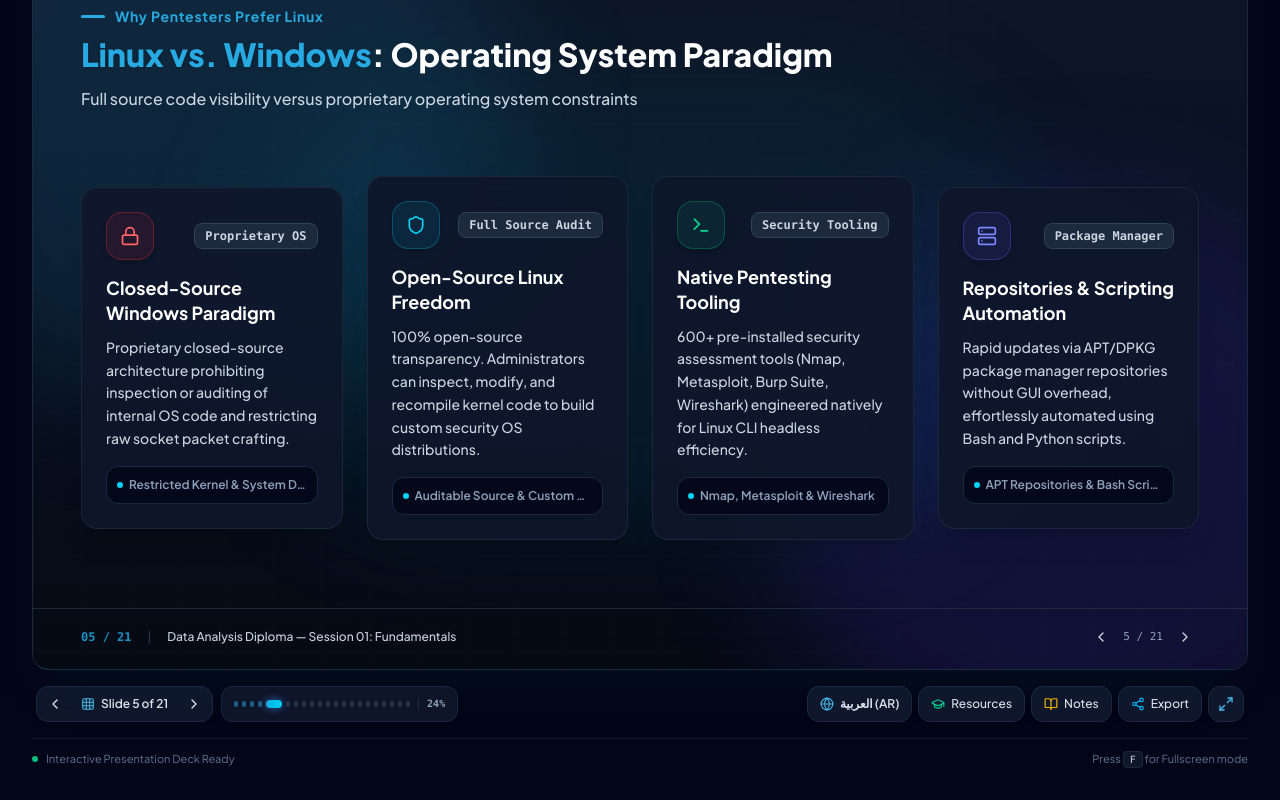
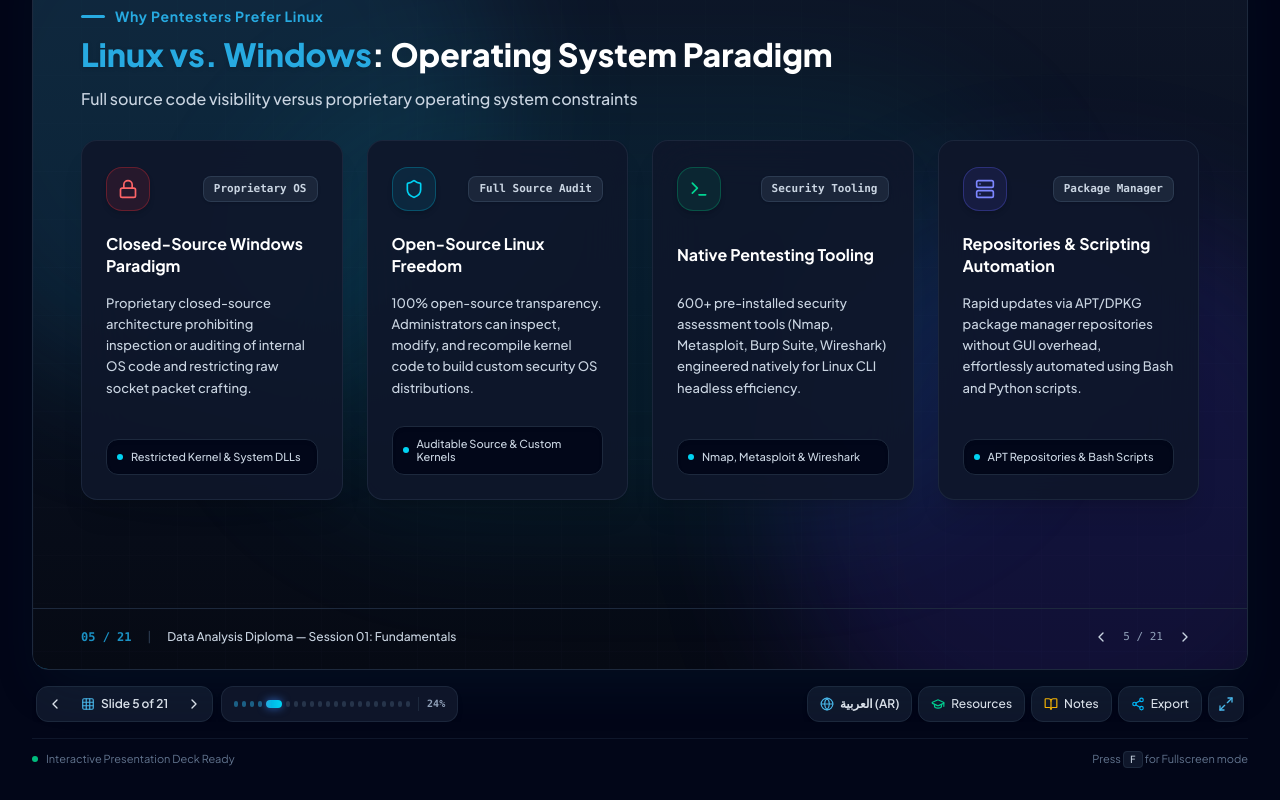
Before and after one commit to Mohannadmedhat/DATA-ANALYSIS, a React (Vite) app: page / in a window 1280 px wide. Both pictures are taken after a click on the button 277 px from the left and 854 px from the top of the page. Shown: the part 150-950 px from the top of the page. Built offline with nearby package versions, Linux system fonts and the light colour scheme.

Commit message:
Standardize card dimensions, title box heights, and capsule layout across Slide 05

```diff
--- a/src/components/visuals/dataAnalysis/DataInRealLifeVisual.tsx
+++ b/src/components/visuals/dataAnalysis/DataInRealLifeVisual.tsx
@@ -35,7 +35,7 @@ export const DataInRealLifeVisual: React.FC<DataInRealLifeVisualProps> = ({ card
     : 'grid-cols-1 sm:grid-cols-2 lg:grid-cols-4';
 
   return (
-    <div className={`grid ${gridColsClass} gap-4 sm:gap-6 w-full h-full items-center py-4 select-none`}>
+    <div className={`grid ${gridColsClass} gap-4 sm:gap-6 w-full h-full items-stretch py-2 select-none`}>
       {cards.map((card, idx) => {
         const meta = getDomainMeta(idx, card);
         return (
@@ -45,36 +45,39 @@ export const DataInRealLifeVisual: React.FC<DataInRealLifeVisualProps> = ({ card
             animate={{ opacity: 1, y: 0 }}
             transition={{ delay: 0.08 * idx, duration: 0.35 }}
             whileHover={{ y: -6 }}
-            className="flex flex-col justify-between min-h-[300px] sm:min-h-[330px] p-5 sm:p-6 rounded-2xl bg-slate-900/90 border border-slate-800/90 shadow-xl hover:border-slate-700 backdrop-blur-xl transition-all group text-start"
+            className="flex flex-col justify-between h-[360px] p-5 sm:p-6 rounded-2xl bg-slate-900/90 border border-slate-800/90 shadow-xl hover:border-slate-700 backdrop-blur-xl transition-all group text-start"
           >
-            <div>
-              {/* Icon & Badge Header */}
-              <div className="flex items-center justify-between mb-4">
-                <div className={`w-12 h-12 rounded-2xl ${meta.bg} border flex items-center justify-center shadow-md`}>
+            {/* Top Content Area */}
+            <div className="flex flex-col flex-1">
+              {/* Icon & Badge Header - Fixed 48px height */}
+              <div className="flex items-center justify-between mb-3.5 h-12 shrink-0">
+                <div className={`w-11 h-11 rounded-2xl ${meta.bg} border flex items-center justify-center shadow-md`}>
                   {meta.icon}
                 </div>
                 {card.badge && (
-                  <span className="px-2.5 py-1 rounded-lg text-[10px] sm:text-xs font-mono font-bold bg-slate-800 text-slate-300 border border-slate-700">
+                  <span className="px-2.5 py-1 rounded-lg text-[10px] sm:text-[11px] font-mono font-bold bg-slate-800/90 text-slate-300 border border-slate-700/80 shadow-sm">
                     {card.badge}
                   </span>
                 )}
               </div>
 
-              {/* Title */}
-              <h3 className="text-base sm:text-lg font-bold text-white mb-2.5 group-hover:text-cyan-400 transition-colors leading-snug">
-                {card.title}
-              </h3>
+              {/* Title Container - Fixed 56px height for identical vertical alignment across all cards */}
+              <div className="h-[52px] sm:h-[56px] flex items-center mb-2.5 shrink-0">
+                <h3 className="text-sm sm:text-base font-bold text-white group-hover:text-cyan-400 transition-colors leading-snug line-clamp-2">
+                  {card.title}
+                </h3>
+              </div>
 
-              {/* Description */}
-              <p className="text-xs sm:text-sm text-slate-300 font-medium leading-relaxed mb-4">
+              {/* Description Body */}
+              <p className="text-xs sm:text-[13px] text-slate-300 font-medium leading-relaxed mb-4 flex-1">
                 {card.description}
               </p>
             </div>
 
-            {/* Bottom Example / Highlight Capsule */}
-            <div className="p-2.5 rounded-xl bg-slate-950/80 border border-slate-800 text-[11px] sm:text-xs text-slate-400 font-semibold flex items-center gap-1.5 mt-auto">
+            {/* Bottom Capsule - Fixed at bottom of every card */}
+            <div className="p-2.5 rounded-xl bg-slate-950/90 border border-slate-800 text-[10px] sm:text-[11px] text-slate-300 font-semibold flex items-center gap-2 mt-auto shrink-0 shadow-inner">
               <span className="w-1.5 h-1.5 rounded-full bg-cyan-400 shrink-0" />
-              <span className="truncate">{meta.sample}</span>
+              <span className="leading-tight text-slate-300 font-medium">{meta.sample}</span>
             </div>
           </motion.div>
         );
```
